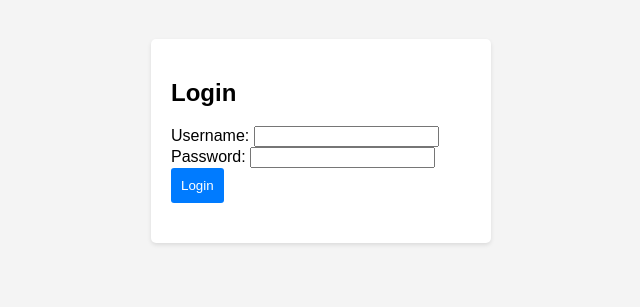
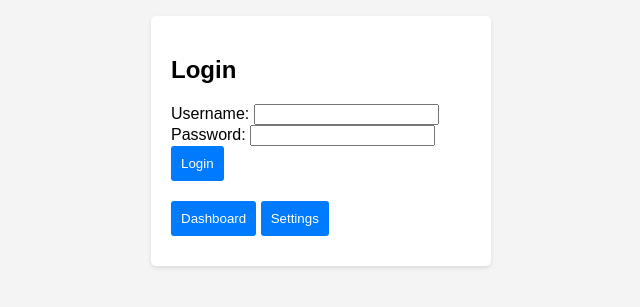
Before and after one commit to gsahithi7/NodeJS-JWT-Authentication-Test, a website: page public/index.html in a window 1280 px wide. Shown: the part 279-586 px from the top of the page, without its empty margins (319-959 px from the left). Drawn offline with nearby package versions, Linux system fonts and the light colour scheme.

Commit message:
Added Dashboard,settings buttons in login page

```diff
--- a/public/index.html
+++ b/public/index.html
@@ -54,6 +54,8 @@
             </div>
             <button type="submit">Login</button>
         </form>
+        <button onclick="displayDashboard()">Dashboard</button>
+        <button onclick="displaySettings()">Settings</button>
     </div>
 
     <script>
```
